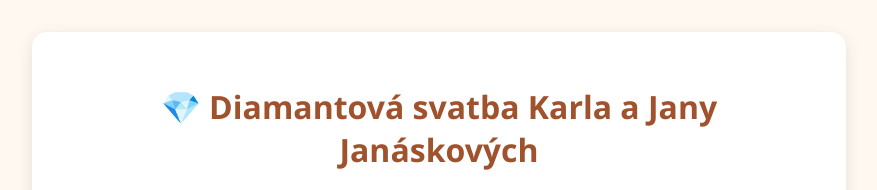
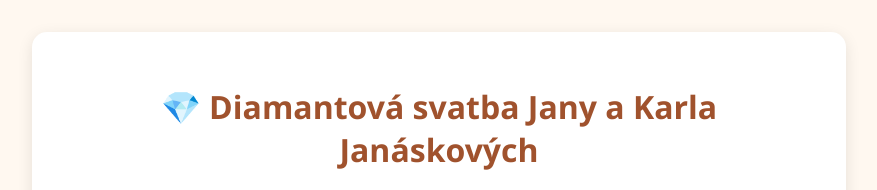
Before and after one commit to JanasekGitHub/svatba, a plain HTML site: page index.html in a window 1280 px wide. Shown: the top 190 px of the page, without its empty margins (201-1078 px from the left). Drawn offline with Linux system fonts and the light colour scheme.

Commit message:
Update index.html

```diff
--- a/index.html
+++ b/index.html
@@ -57,7 +57,7 @@
 </head>
 <body>
   <div class="container">
-    <h1>💎 Diamantová svatba Karla a Jany Janáskových</h1>
+    <h1>💎 Diamantová svatba Jany a Karla Janáskových</h1>
 
     <div class="section">
       <p>Zveme Vás na oslavu <strong>60 let společného manželství Jany a Karla Janáskových</strong>. Přijďte s námi sdílet tento den plný vzpomínek, rodinné atmosféry a pohody.</p>
```
